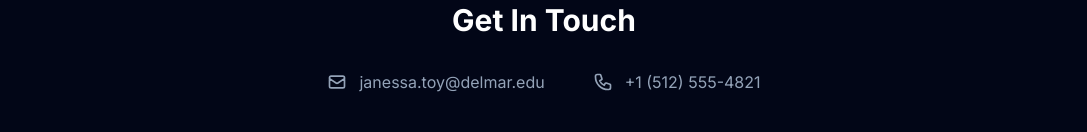
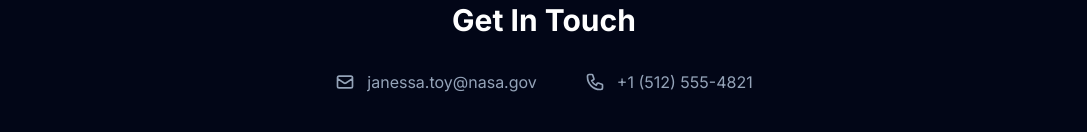
Before and after one commit to Azaxek/NASA-PORT, a React (Create React App) app: page / in a window 1280 px wide. Shown: the part 4660-4792 px from the top of the page, without its empty margins (96-1183 px from the left). Built offline with nearby package versions, Linux system fonts and the light colour scheme.

Commit message:
Update contact email to NASA

```diff
--- a/components/Contact.tsx
+++ b/components/Contact.tsx
@@ -7,11 +7,11 @@ const Contact: React.FC = () => {
       <div className="container mx-auto max-w-5xl text-center">
         <h2 className="text-3xl font-bold text-white mb-8">Get In Touch</h2>
         <div className="flex flex-col md:flex-row items-center justify-center gap-8 md:gap-12 text-slate-400">
-          <a href="mailto:janessa.toy@delmar.edu" className="flex items-center gap-3 hover:text-blue-400 transition-colors">
+          <a href="mailto:janessa.toy@nasa.gov" className="flex items-center gap-3 hover:text-blue-400 transition-colors">
             <svg className="w-5 h-5" fill="none" stroke="currentColor" viewBox="0 0 24 24">
               <path strokeLinecap="round" strokeLinejoin="round" strokeWidth={2} d="M3 8l7.89 5.26a2 2 0 002.22 0L21 8M5 19h14a2 2 0 002-2V7a2 2 0 00-2-2H5a2 2 0 00-2 2v10a2 2 0 002 2z" />
             </svg>
-            janessa.toy@delmar.edu
+            janessa.toy@nasa.gov
           </a>
           <div className="flex items-center gap-3">
             <svg className="w-5 h-5" fill="none" stroke="currentColor" viewBox="0 0 24 24">
--- a/src/components/Contact.tsx
+++ b/src/components/Contact.tsx
@@ -7,11 +7,11 @@ const Contact: React.FC = () => {
       <div className="container mx-auto max-w-5xl text-center">
         <h2 className="text-3xl font-bold text-white mb-8">Get In Touch</h2>
         <div className="flex flex-col md:flex-row items-center justify-center gap-8 md:gap-12 text-slate-400">
-          <a href="mailto:janessa.toy@delmar.edu" className="flex items-center gap-3 hover:text-blue-400 transition-colors">
+          <a href="mailto:janessa.toy@nasa.gov" className="flex items-center gap-3 hover:text-blue-400 transition-colors">
             <svg className="w-5 h-5" fill="none" stroke="currentColor" viewBox="0 0 24 24">
               <path strokeLinecap="round" strokeLinejoin="round" strokeWidth={2} d="M3 8l7.89 5.26a2 2 0 002.22 0L21 8M5 19h14a2 2 0 002-2V7a2 2 0 00-2-2H5a2 2 0 00-2 2v10a2 2 0 002 2z" />
             </svg>
-            janessa.toy@delmar.edu
+            janessa.toy@nasa.gov
           </a>
           <div className="flex items-center gap-3">
             <svg className="w-5 h-5" fill="none" stroke="currentColor" viewBox="0 0 24 24">
```
